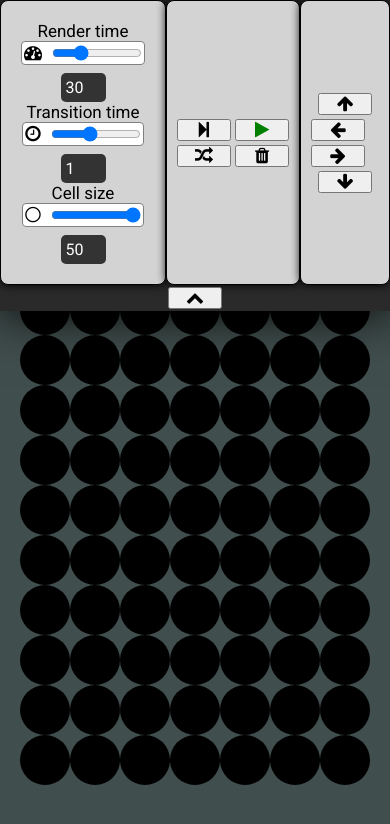
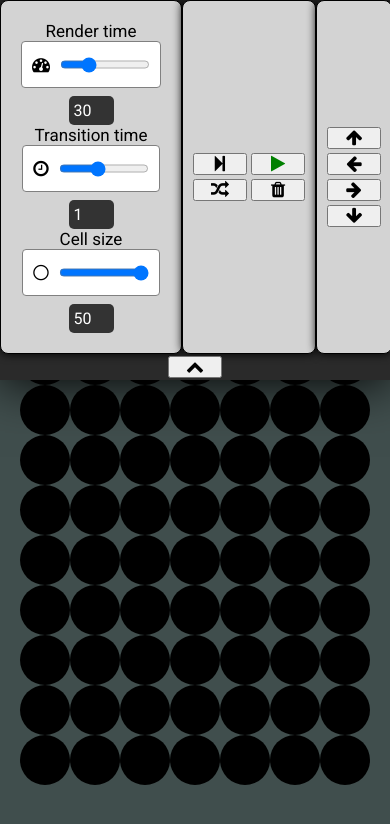
Before and after one commit to ic-768/game-of-life, a React (Create React App) app: page / in a window 390 px wide. Shown: the top 824 px of the page. Built offline with nearby package versions, Linux system fonts and the light colour scheme.

Commit message:
Various improvements

```diff
--- a/src/App.css
+++ b/src/App.css
@@ -150,7 +150,7 @@ button {
   flex-direction: column;
 }
 
-.transition-input-container {
+.slider-input-container {
   background-color: #ffffff;
   border: 1px solid gray;
   align-items: center;
@@ -160,7 +160,7 @@ button {
   padding: 10px;
 }
 
-.transition-input {
+.slider-input {
   color: black;
   height: 100%;
   background-color: #ffffff;
--- a/src/Grid.jsx
+++ /dev/null
@@ -1,58 +0,0 @@
-import { useState, useEffect } from "react"
-import { getCellIdFromTouch } from "./gameFunctions"
-
-const Grid = ({ game, transitionTime }) => {
-  const [lastTouched, setLastTouched] = useState(0) // to prevent unnecessary toggling on touch-devices
-  const [isDragging, setIsDragging] = useState(false) // to change state of cells on drag
-
-  useEffect(() => {
-    const dragOn = () => setIsDragging(true)
-    const dragOff = () => setIsDragging(false)
-    document.addEventListener("mousedown", dragOn)
-    document.addEventListener("mouseup", dragOff)
-    return () => {
-      document.removeEventListener("mousedown", dragOn)
-      document.removeEventListener("mouseup", dragOff)
-    }
-  }, [])
-
-  return (
-    <div
-      className="grid"
-      onDragStart={(event) => event.preventDefault()}
-      style={{
-        width: `${window.innerWidth}px`,
-        gridTemplateColumns: `repeat(${game.cellsPerRow},1fr)`,
-        gridTemplateRows: `repeat(${game.cellsPerColumn},1fr)`,
-      }}
-    >
-      {game.cells.map((c, i) => (
-        <div
-          onMouseOver={() => {
-            if (isDragging && !game.isRunning) {
-              game.toggleGameCell(c.id)
-            }
-          }}
-          onTouchMove={(e) => {
-            const cellID = getCellIdFromTouch(e)
-            if (lastTouched === cellID) return
-            cellID && game.toggleGameCell(cellID)
-            setLastTouched(cellID)
-          }}
-          onMouseDown={() => game.toggleGameCell(c.id)}
-          style={{
-            animation:
-              (c.isActive && `forwards fade-in ${transitionTime}s`) ||
-              (!c.isActive && `forwards fade-out ${transitionTime}s`),
-            transition: `${transitionTime}s`,
-            width: `${game.cellSize}px`,
-            height: `${game.cellSize}px`,
-          }}
-          className={`cell ${c.isActive ? "active" : "inactive"} ${c.id}`}
-          key={i}
-        ></div>
-      ))}
-    </div>
-  )
-}
-export default Grid
--- /dev/null
+++ b/src/Grid/Grid.jsx
@@ -0,0 +1,75 @@
+import { useState, useEffect, useMemo, useCallback } from "react"
+import { getCellIdFromTouch } from "../utils/gameFunctions"
+
+const Grid = ({ game, transitionTime }) => {
+  const [lastTouched, setLastTouched] = useState(0) // to prevent unnecessary toggling on touch-devices
+  const [isDragging, setIsDragging] = useState(false) // to change state of cells on drag
+
+  useEffect(() => {
+    const dragOn = () => setIsDragging(true)
+    const dragOff = () => setIsDragging(false)
+    document.addEventListener("mousedown", dragOn)
+    document.addEventListener("mouseup", dragOff)
+    return () => {
+      document.removeEventListener("mousedown", dragOn)
+      document.removeEventListener("mouseup", dragOff)
+    }
+  }, [])
+
+  const onMouseDown = (cell) => () => game.toggleGameCell(cell.id)
+  const onMouseOver = (cell) => () => {
+    if (isDragging && !game.isRunning) {
+      game.toggleGameCell(cell.id)
+    }
+  }
+  const onTouchMove = (e) => {
+    const cellID = getCellIdFromTouch(e)
+    if (lastTouched === cellID) return
+    cellID && game.toggleGameCell(cellID)
+    setLastTouched(cellID)
+  }
+
+  const gridStyle = useMemo(
+    () => ({
+      width: `${window.innerWidth}px`,
+      gridTemplateColumns: `repeat(${game.cellsPerRow},1fr)`,
+      gridTemplateRows: `repeat(${game.cellsPerColumn},1fr)`,
+    }),
+    [game.cellsPerRow, game.cellsPerColumn]
+  )
+
+  const cellStyle = useCallback(
+    (cell) => ({
+      animation:
+        (cell.isActive && `forwards fade-in ${transitionTime}s`) ||
+        (!cell.isActive && `forwards fade-out ${transitionTime}s`),
+      transition: `${transitionTime}s`,
+      width: `${game.cellSize}px`,
+      height: `${game.cellSize}px`,
+    }),
+    [game.cellSize, transitionTime]
+  )
+
+  const cellClass = (cell) =>
+    `cell ${cell.isActive ? "active" : "inactive"} ${cell.id}`
+
+  return (
+    <div
+      className="grid"
+      onDragStart={(e) => e.preventDefault()}
+      style={gridStyle}
+    >
+      {game.cells.map((c, i) => (
+        <div
+          onMouseOver={onMouseOver(c)}
+          onTouchMove={onTouchMove}
+          onMouseDown={onMouseDown(c)}
+          style={cellStyle(c)}
+          className={cellClass(c)}
+          key={i}
+        ></div>
+      ))}
+    </div>
+  )
+}
+export default Grid
--- a/src/Toolbar/panel_pieces/GamePanel.jsx
+++ b/src/Toolbar/panel_pieces/GamePanel.jsx
@@ -1,14 +1,18 @@
 import IconButton from "../../UI_Components/IconButton"
 
-const GamePanel = ({game}) => (
+const GamePanel = ({ game }) => {
+  const onStep = () => game.stepGame()
+
+  const playButtonClass = `play-button ${game.isRunning ? "stop" : "play"}`
+  const playButtonIcon = game.isRunning ? "fa fa-pause" : "fa fa-play"
+
+  return (
     <div className="button-group">
       <div className="button-column">
         <IconButton
           className="step-button"
           iconName="fa fa-step-forward"
-        onClick={() => {
-          game.stepGame()
-        }}
+          onClick={onStep}
           disabled={game.isRunning}
         />
         <IconButton
@@ -20,8 +24,8 @@ const GamePanel = ({game}) => (
       </div>
       <div className="button-column">
         <IconButton
-        className={`play-button ${game.isRunning ? "stop" : "play"}`}
-        iconName={game.isRunning ? "fa fa-pause" : "fa fa-play"}
+          className={playButtonClass}
+          iconName={playButtonIcon}
           onClick={game.playOrPause}
         />
         <IconButton
@@ -33,4 +37,5 @@ const GamePanel = ({game}) => (
       </div>
     </div>
   )
+}
 export default GamePanel
--- a/src/Toolbar/panel_pieces/SliderPanel.jsx
+++ b/src/Toolbar/panel_pieces/SliderPanel.jsx
@@ -3,7 +3,15 @@ import LabelledInput from "../../UI_Components/LabelledInput"
 /**
  * Panel piece responsible for setting the times for render and transition, and cell-size
  */
-const SliderPanel = ({game, transitionTime, setTransitionTime}) => (
+const SliderPanel = ({ game, transitionTime, setTransitionTime }) => {
+  const onChangeTransitionTime = (e) => setTransitionTime(e.target.value)
+  const onFocusRenderTime = () => {
+    game.isRunning && game.setIsRunning(false)
+  }
+  const onChangeRenderTime = (e) => game.setDelayTime(e.target.value, 20)
+  const onChangeCellSize = (e) => game.setCellSize(e.target.value)
+
+  return (
     <div className="slider-container">
       <LabelledInput
         label="Render time"
@@ -11,12 +19,10 @@ const SliderPanel = ({game, transitionTime, setTransitionTime}) => (
         min={10}
         max={1000}
         value={game.delayTime}
-      className="transition-input"
+        className="slider-input"
         iconName="fa fa-tachometer"
-      onFocus={() => {
-        game.isRunning && game.setIsRunning(false)
-      }}
-      onChange={(e) => game.setDelayTime(e.target.value, 20)}
+        onFocus={onFocusRenderTime}
+        onChange={onChangeRenderTime}
       />
       <LabelledInput
         label="Transition time"
@@ -24,11 +30,9 @@ const SliderPanel = ({game, transitionTime, setTransitionTime}) => (
         min={0}
         max={5}
         value={transitionTime}
-      className="transition-input"
+        className="slider-input"
         iconName="fa fa-clock-o"
-      onChange={(e) => {
-        setTransitionTime(e.target.value)
-      }}
+        onChange={onChangeTransitionTime}
       />
       <LabelledInput
         label="Cell size"
@@ -36,13 +40,12 @@ const SliderPanel = ({game, transitionTime, setTransitionTime}) => (
         min={25}
         max={40}
         value={game.cellSize}
-      className="transition-input"
+        className="slider-input"
         iconName="fa fa-circle-thin"
-      onChange={(e) => {
-        game.setCellSize(e.target.value)
-      }}
+        onChange={onChangeCellSize}
       />
     </div>
   )
+}
 
 export default SliderPanel
--- a/src/useGameOfLife.js
+++ b/src/hooks/useGameOfLife.js
@@ -1,4 +1,5 @@
-import {useState, useRef, useEffect} from "react"
+import { useState, useRef, useEffect } from "react"
+
 import {
   initialiseCells,
   stepGame,
@@ -6,7 +7,7 @@ import {
   resetCells,
   shiftBoard,
   toggleCell,
-} from "./gameFunctions"
+} from "../utils/gameFunctions"
 
 /**
  * Custom hook to create game instance
--- a/src/index.js
+++ b/src/index.js
@@ -1,5 +1,6 @@
 import React from "react"
 import ReactDOM from "react-dom"
+
 import App from "./App"
 
 ReactDOM.render(
--- a/src/gameFunctions.js
+++ b/src/utils/gameFunctions.js
@@ -2,15 +2,15 @@ export const initialiseCells = (cellsPerRow, cellsPerColumn) =>
   Array.from({ length: cellsPerRow * cellsPerColumn }, (_, i) => ({
     id: i,
     isActive: false,
-  }));
+  }))
 
 /**
  * A map function to randomise all cells
  */
-export const randomiseCells = (currentCell) =>
-  Math.random() > 0.8
-    ? { ...currentCell, isActive: true }
-    : { ...currentCell, isActive: false };
+export const randomiseCells = (currentCell) => ({
+  ...currentCell,
+  isActive: Math.random() > 0.8,
+})
 
 /**
  * A map function to toggle a single cell
@@ -18,17 +18,17 @@ export const randomiseCells = (currentCell) =>
 export const toggleCell = (targetId) => (cellBeingChecked) => {
   return cellBeingChecked.id !== targetId
     ? cellBeingChecked
-    : { ...cellBeingChecked, isActive: !cellBeingChecked.isActive };
-};
+    : { ...cellBeingChecked, isActive: !cellBeingChecked.isActive }
+}
 /**
  * A map function to reset all cells
  */
-export const resetCells = (c) => ({ ...c, isActive: false });
+export const resetCells = (c) => ({ ...c, isActive: false })
 
 /**
  * Used to determine whether a cell lives or dies on next render
  */
-export const neighborIsAlive = (neighbor) => neighbor && neighbor.isActive;
+export const neighborIsAlive = (neighbor) => neighbor && neighbor.isActive
 export const numAliveNeighbors = (cellsPerRow, data, i) =>
   [
     data[i - 1] || data[data.length],
@@ -44,25 +44,21 @@ export const numAliveNeighbors = (cellsPerRow, data, i) =>
   ].reduce(
     (total, neighbor) => (neighborIsAlive(neighbor) ? ++total : total),
     0
-  );
+  )
 
 /**
  * Yields data for next game render
  */
 export const stepGame = function* (cells, cellsPerRow) {
   const updatedData = cells.map((c, i) => {
-    const neighbors = numAliveNeighbors(cellsPerRow, cells, i);
-    let isActive = true;
-    if (
-      (!c.isActive && neighbors !== 3) ||
-      (c.isActive && (neighbors < 2 || neighbors > 3))
-    ) {
-      isActive = false;
-    }
-    return { ...c, isActive };
-  });
-  yield updatedData;
-};
+    const neighbors = numAliveNeighbors(cellsPerRow, cells, i)
+    const isActive =
+      (!c.isActive && neighbors === 3) ||
+      (c.isActive && (neighbors === 2 || neighbors === 3))
+    return { ...c, isActive }
+  })
+  yield updatedData
+}
 
 /**
  * Shifts the cell-array circularly
@@ -70,28 +66,28 @@ export const stepGame = function* (cells, cellsPerRow) {
  * rowLength=cellsPerRow looks like its going up or down
  */
 export const shiftBoard = (arr, reverse, rowLength = 1) => {
-  const newArr = [...arr];
+  const newArr = [...arr]
   for (let i = 0; i < rowLength; i++) {
-    if (reverse) newArr.unshift(newArr.pop());
-    else newArr.push(newArr.shift());
+    if (reverse) newArr.unshift(newArr.pop())
+    else newArr.push(newArr.shift())
   }
-  return newArr;
-};
+  return newArr
+}
 
 /**
  * To get id of a cell when using touch devices
  */
 export const getCellIdFromTouch = (e) => {
-  const touchLocation = e.nativeEvent.changedTouches[0];
+  const touchLocation = e.nativeEvent.changedTouches[0]
   const touchTarget = document.elementFromPoint(
     touchLocation.clientX,
     touchLocation.clientY
-  );
+  )
   if (touchTarget) {
-    const targetId = touchTarget.className.match(/cell.*active (.*)/);
+    const targetId = touchTarget.className.match(/cell.*active (.*)/)
     if (targetId && Number(targetId[1]) !== null) {
-      return Number(targetId[1]);
+      return Number(targetId[1])
     }
   }
-  return null;
-};
+  return null
+}
```
Also changed, not shown: src/App.jsx (+11 -9 lines), src/Toolbar/Toolbar.jsx (+10 -7 lines), 1 other file (tests, documents, lock files or other folders). Lines whose indentation alone changed are shown as unchanged.
